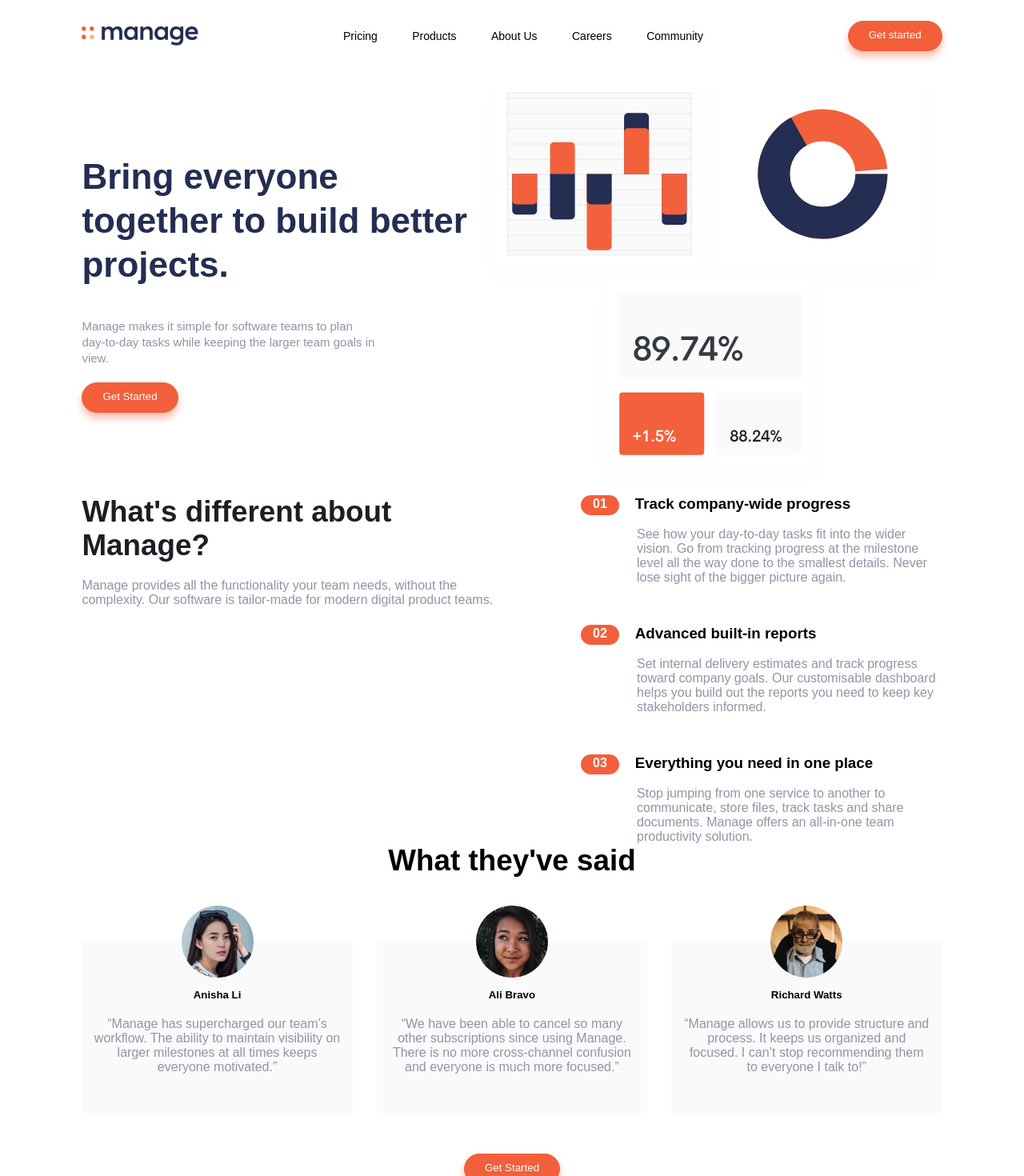
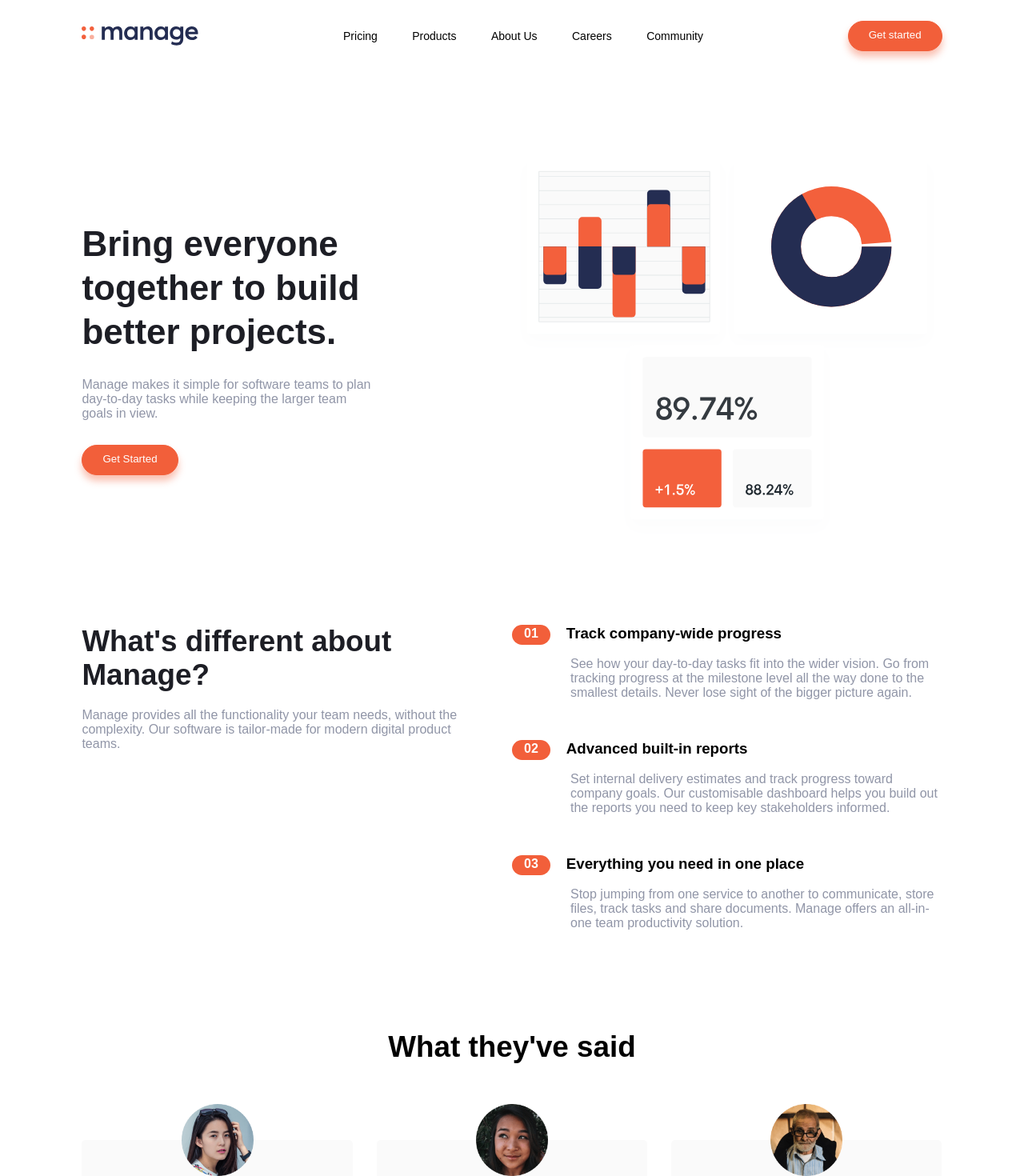
Before and after one commit to MilitusInnocent/manage-landing-page, a React (Create React App) app: page / in a window 1280 px wide. Shown: the top 1470 px of the page at 80% size. Built offline with nearby package versions, Linux system fonts and the light colour scheme; a web font is replaced by a local one.

Commit message:
Margins added

```diff
--- a/src/styles/_about.scss
+++ b/src/styles/_about.scss
@@ -3,23 +3,16 @@
     justify-content: space-between;
 
     &__textbox {
-        flex: 0 0 50%;
+        flex: 0 0 45%;
 
         &__heading {
             color: $dark-blue;
             padding-bottom: 20px;
         }
-
-        &__subheading {
-            //color:  hsl(227, 12%, 61%);
-            //-height: 20px;
-           // font-weight: 400;
-            //font-size: 15px;
-        }
     }
 
     &__card__container {
-        flex: 0 0 42%;
+        flex: 0 0 50%;
 
         .about__card {
             margin-bottom: 50px;
@@ -32,15 +25,11 @@
                 border-radius: 50px;
                 padding: 2px 15px 5px;
                 font-weight: 700;
-            }
-
-            &__heading {
-                //margin: 0 50px 0 0;
-                //border: 1px solid green;
+                height: max-content;
             }
 
             &__subheading {
-                margin: 15px 0 0 70px;
+                margin: 15px 0 0 73px;
             }
         }
     }
--- a/src/styles/_header.scss
+++ b/src/styles/_header.scss
@@ -2,20 +2,26 @@
     display: flex;
     justify-content: space-between;
     align-items: center;
+    margin: 100px 0;
 
     &__textbox {
+        flex: 0 0 42%;
 
         &__heading {
-            color: hsl(228, 39%, 23%);
-            padding-bottom: 20px;
+            color: $dark-blue;
         }
 
         &__subheading {
-            padding: 20px 10vw 20px 0;
-            color:  hsl(227, 12%, 61%);
-            line-height: 20px;
-            font-weight: 400;
-            font-size: 15px;
+            margin: 30px 0;
+            width: 80%;
+        }
+    }
+
+    &__image__container {
+        flex: 0 0 50%;
+
+        img {
+            max-width: 100%;
         }
     }
 }
--- a/src/styles/_slider.scss
+++ b/src/styles/_slider.scss
@@ -1,14 +1,12 @@
 .testimonial__section {
-    &__heading {
-        text-align: center;
-    }
+    margin: 125px 0 150px;
+
+    &__heading { text-align: center }
 
     .swiper-container {
-        margin: 35px 0 50px;
+        margin: 50px 0;
 
-        .swiper-pagination {
-            display: none;
-        }
+        .swiper-pagination { display: none }
 
         .swiper-slide {
             background-color: $light-gray;
@@ -18,7 +16,7 @@
 
             .slider__card {
                 margin-bottom: 10px;
-                height: 250px;
+                height: 260px;
 
                 &__image__container {
                     display: block;
@@ -37,6 +35,10 @@
                     &__name {
                         margin: 10px 0 20px;
                     }
+
+                    &__testimonial {
+                        font-size: .95em;
+                    }
                 }
             }
         }
```
